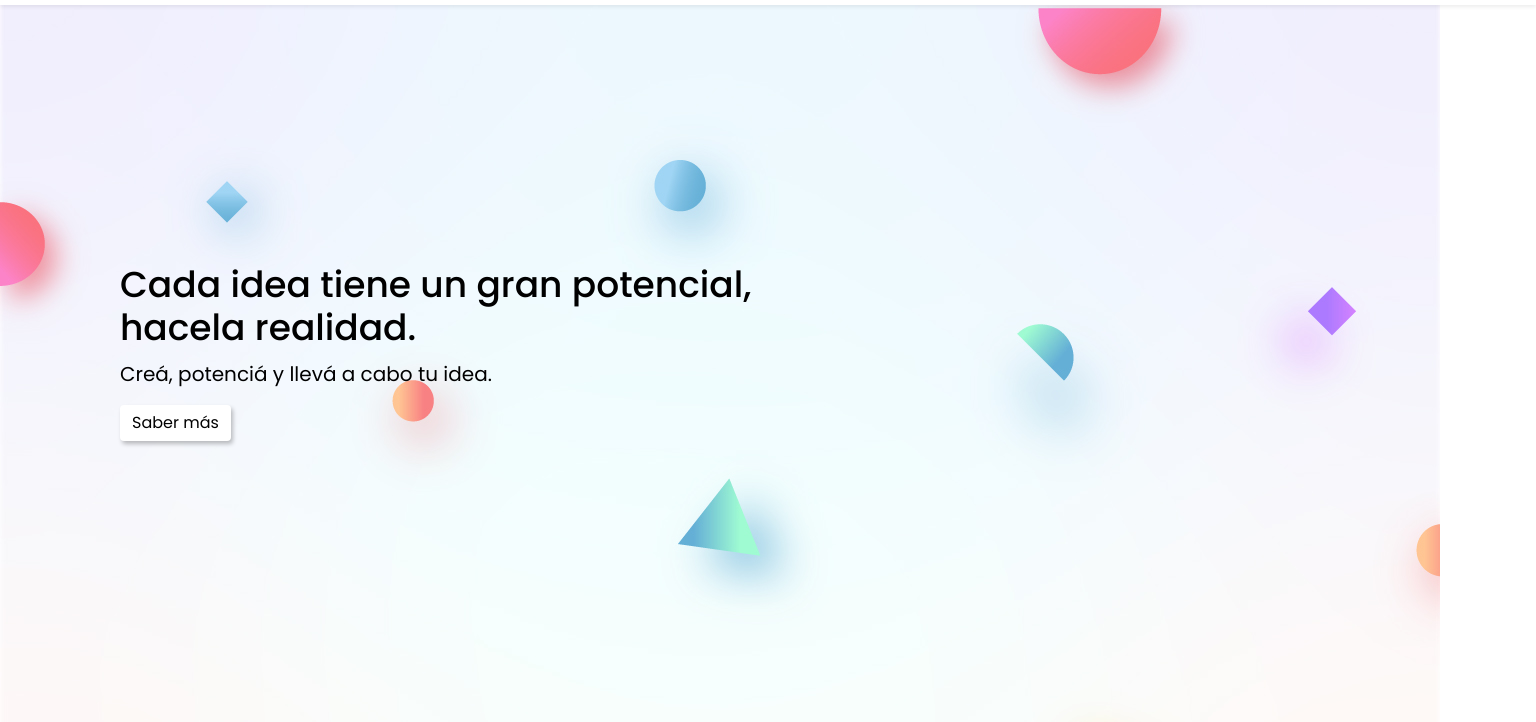
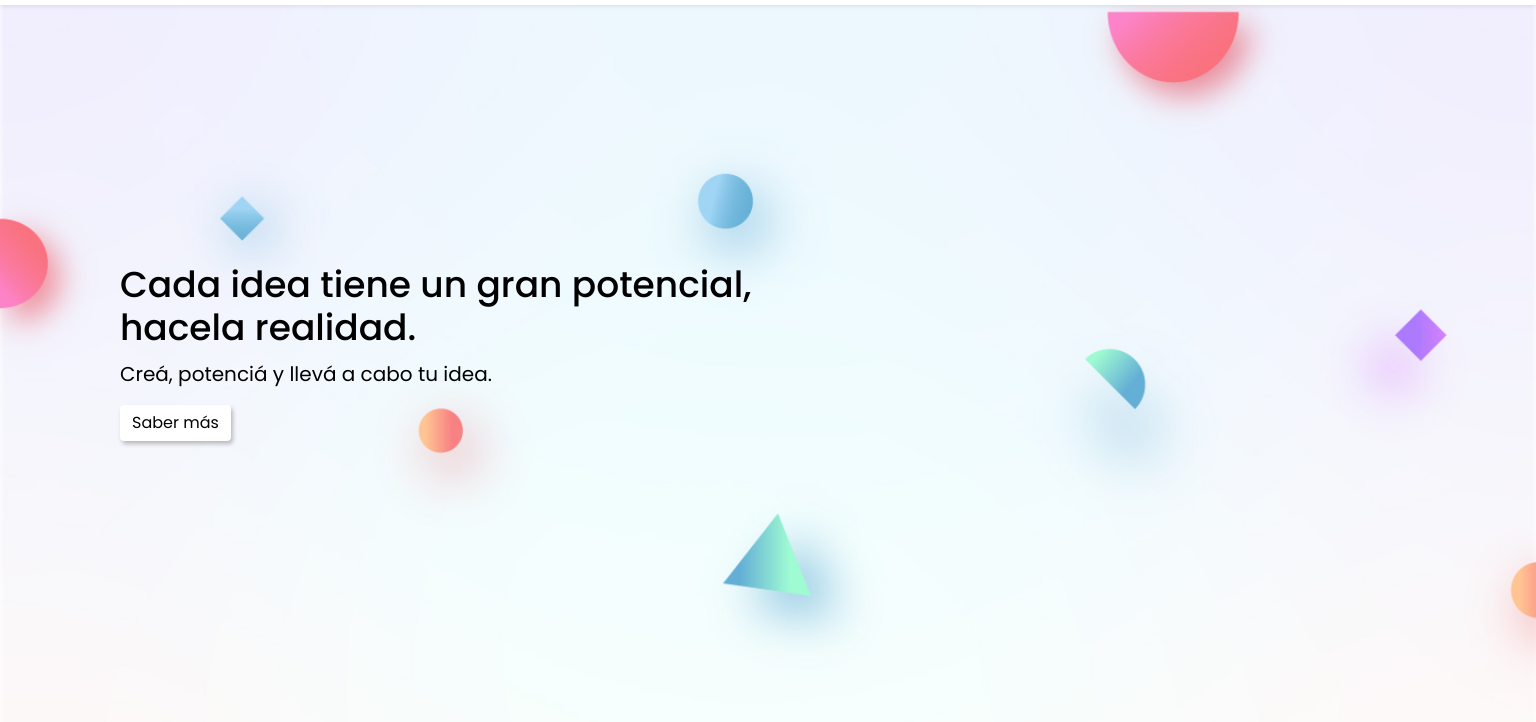
Before and after one commit to Facundorubino/Proyecto-final, a website: page index.html in a window 1536 px wide. Shown: the part 48-770 px from the top of the page. Drawn offline with nearby package versions, Linux system fonts and the light colour scheme.

Commit message:
entrega del proyecto final coderhouse

```diff
--- a/scss/styles.scss
+++ b/scss/styles.scss
@@ -8,16 +8,11 @@
 @import "components/listas";
 @import "components/mixins";
 
-// *{
-// 	border: 1px solid crimson;
-// }
 
 .body {
   font-family: "Poppins", sans-serif;
   background-image: url("../img/home.jpg");
- // background-size: cover;
   background-repeat: no-repeat;
-//   background-color: #202020;
 }
 
 .html {
@@ -80,13 +75,6 @@
   font-weight: nth($variables-fuentes, 3);
 }
 
-/*Propiedades Portfolio*/
-
-// .portfolio {
-//   background-image: url("../img/Portfolio.jpg");
-//   background-repeat: no-repeat;
-//   background-size: cover;
-// }
 
 .portfolio h2 {
   font-size: nth($encabezados, 1);
@@ -109,12 +97,6 @@
   font-weight: nth($variables-fuentes, 3);
 }
 
-/*Propiedades Clientes*/
-// .clientes {
-//   background-image: url("../img/clientes.jpg");
-//   background-repeat: no-repeat;
-//   background-size: cover;
-// }
 
 .clientes .container h2 {
   font-size: nth($encabezados, 1);
@@ -170,9 +152,6 @@
   .card {
     margin-bottom: 30px;
   }
-  // .img-area img {
-  // 	width: 100%;
-  // }
 }
 @media only screen and (max-width: 768px) {
   .navbar-nav {
@@ -190,3 +169,9 @@
 .mixin-main {
   @include propiedades-main;
 }
+
+@media only screen and (min-width: 1400px) {
+  .body {
+    background-size: 100% !important;
+  }
+}
```
Also changed, not shown: css/style.css.
